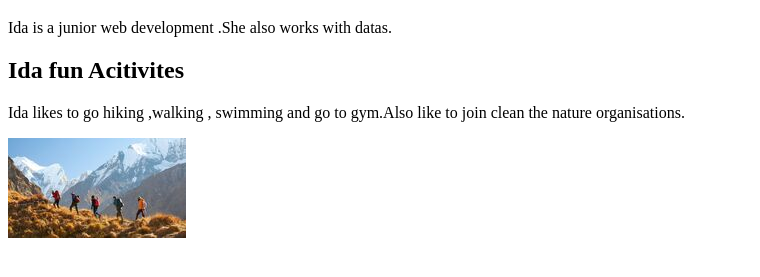
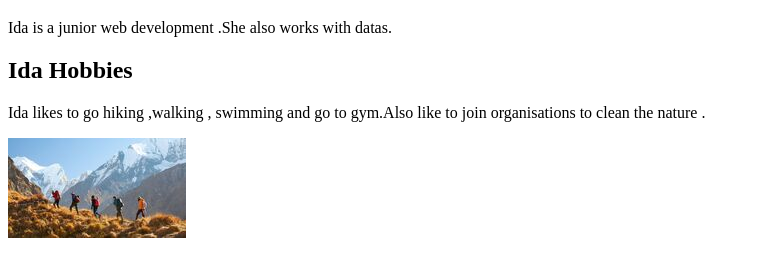
Before and after one commit to JursidaHima/info-me, a plain HTML site: page index.html in a window 1280 px wide. Shown: the part 61-338 px from the top of the page, without its empty margins (0-760 px from the left). Drawn offline with Linux system fonts and the light colour scheme.

Commit message:
change minor

```diff
--- a/index.html
+++ b/index.html
@@ -8,8 +8,8 @@
 <body>
  <h1>Ida Info </h1>
  <p>Ida is a junior web development .She also works with datas.</p>
- <h2>Ida fun Acitivites</h2>
-    <p>Ida likes to go hiking ,walking , swimming and go to gym.Also like to join  clean the  nature organisations.</p>
+ <h2>Ida Hobbies</h2>
+    <p>Ida likes to go hiking ,walking , swimming and go to gym.Also like to join organisations to clean the  nature .</p>
     <img src="./images/hiking (1).jpg" alt="Hike">
 </body>
 </html>
```
